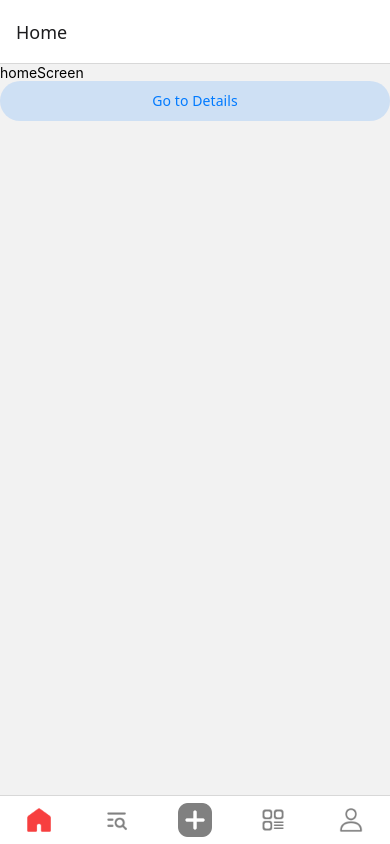
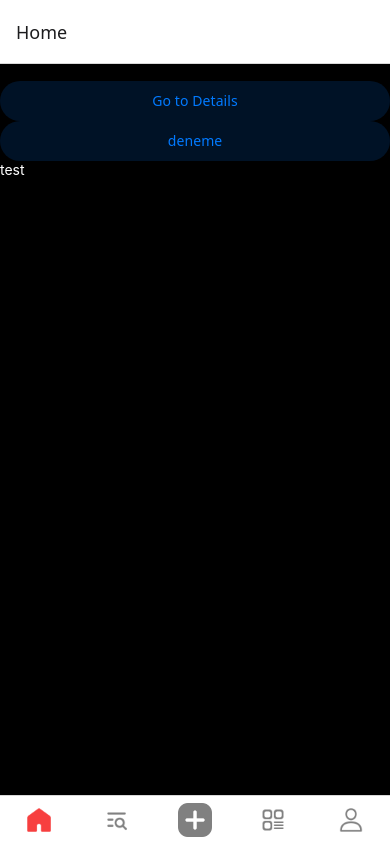
Before and after one commit to cangeldev/takasApp, a React Native app: screen /HomeScreen in a window 390 px wide. Built offline with nearby package versions, Linux system fonts and the light colour scheme.

Commit message:
(Dark/Light) themes added.

```diff
--- a/package.json
+++ b/package.json
@@ -17,7 +17,8 @@
     "react": "18.3.1",
     "react-native": "0.76.5",
     "react-native-safe-area-context": "^5.0.0",
-    "react-native-screens": "^4.4.0"
+    "react-native-screens": "^4.4.0",
+    "react-native-theme-switch-animation": "^0.8.0"
   },
   "devDependencies": {
     "@babel/core": "^7.25.2",
--- a/src/screens/homeScreen/homeScreen.tsx
+++ b/src/screens/homeScreen/homeScreen.tsx
@@ -1,17 +1,40 @@
 import { View, Text } from 'react-native'
-import React from 'react'
+import React, { useState } from 'react'
 import { useNavigation } from '@react-navigation/native'
 import { Button } from '@react-navigation/elements'
+import switchTheme from 'react-native-theme-switch-animation'
 
 export const HomeScreen = () => {
+    const [theme, setTheme] = useState('light');
     const navigation = useNavigation<any>()
 
     return (
-        <View>
+        <View style={{ backgroundColor: theme === 'light' ? 'black' : 'white', flex: 1 }}>
             <Text>homeScreen</Text>
             <Button onPress={() => navigation.navigate('FirstPage')}>
                 Go to Details
             </Button>
+            <Button
+                onPress={() => {
+                    console.log("first")
+                    switchTheme({
+                        switchThemeFunction: () => {
+                            setTheme(theme === 'light' ? 'dark' : 'light')
+                        },
+                        animationConfig: {
+                            type: 'fade',
+                            duration: 900,
+                        }
+                    })
+                }}>
+                deneme
+            </Button>
+            <Text
+                style={{
+                    color: theme === 'light' ? 'white' : 'black'
+                }}>
+                test
+            </Text>
         </View>
     )
 }
```
Also changed, not shown: 1 other file (tests, documents, lock files or other folders).
